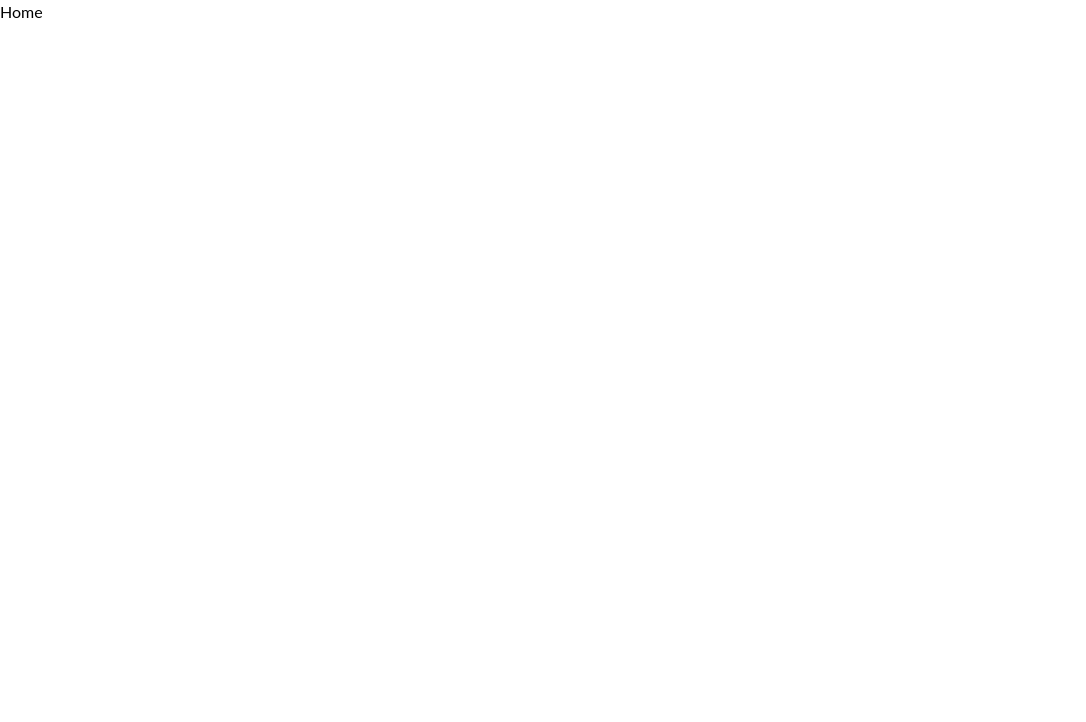
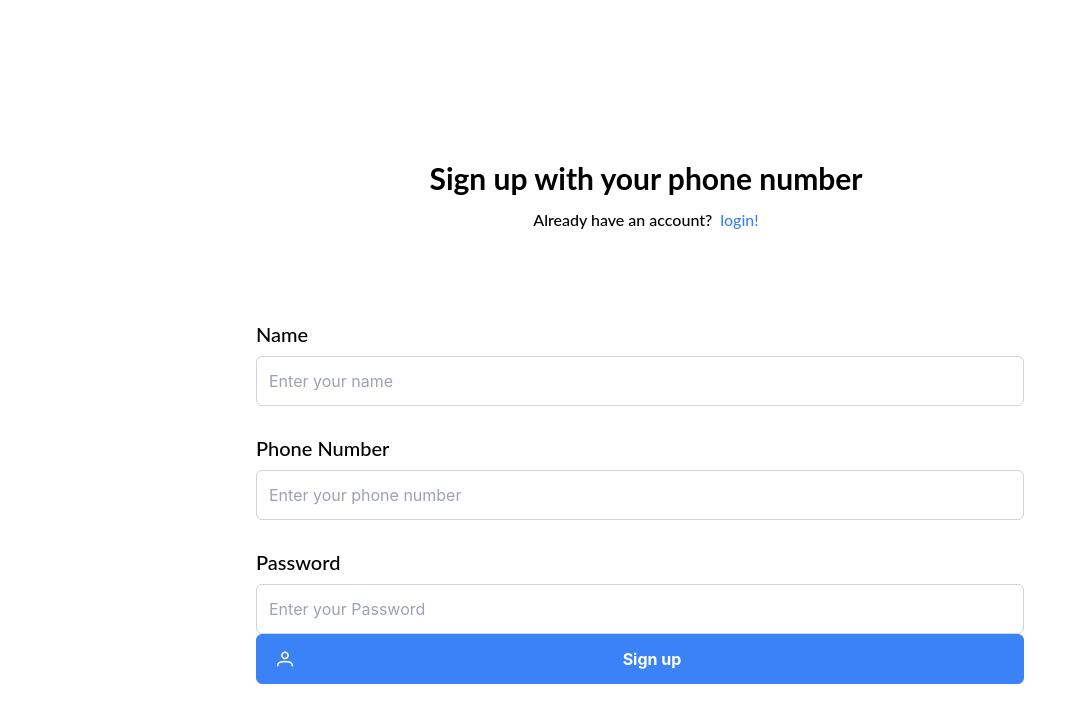
Before and after one commit to MennatAllahMagdy/e-commerce-admin, a React (Create React App) app in the folder frontend/: page /register in a window 1280 px wide. Shown: the top 722 px of the page, without its empty margins (0-1086 px from the left). Built offline with nearby package versions, Linux system fonts and the light colour scheme.

Commit message:
Created login/register and home pages

```diff
--- a/frontend/src/App.js
+++ b/frontend/src/App.js
@@ -2,10 +2,24 @@ import "primereact/resources/themes/lara-light-blue/theme.css"; //theme
 import "primereact/resources/primereact.min.css"; //core css
 import "primeicons/primeicons.css";
 
-import React, { Fragment } from "react";
+import { Login, Register } from "./pages";
+import React, { Fragment, useContext } from "react";
+import { Route, Routes } from "react-router-dom";
+
+import AuthContext from "./store/auth-context";
+import Home from "./pages/Home";
 
 function App() {
-  return <Fragment>Home</Fragment>;
+  const ctx = useContext(AuthContext);
+  return (
+    <Fragment>
+      <Routes>
+        <Route path="login" element={<Login />} />
+        <Route path="register" element={<Register />} />
+        <Route path="/*" element={<Home />} />
+      </Routes>
+    </Fragment>
+  );
 }
 
 export default App;
--- /dev/null
+++ b/frontend/src/components/Header.jsx
@@ -0,0 +1,51 @@
+import React, { useContext } from "react";
+
+import AuthContext from "../store/auth-context";
+import { Link } from "react-router-dom";
+
+const Header = () => {
+  const ctx = useContext(AuthContext);
+  const handleLogut = async () => {
+    const response = await fetch("http://localhost:8000/api/logout/", {
+      method: "POST",
+      headers: { "Content-Type": "application/json" },
+      credentials: "include",
+    });
+    if (response.ok) ctx.onLogout();
+  };
+  return (
+    <header>
+      <div className="shadow-md py-2 bg-sky-500/50 ">
+        <div className="px-6 w-full flex flex-wrap">
+          <div className="p-2 flex flex-row items-center w-full justify-between">
+            <div>
+              <Link to="/" className="pr-2 lg:px-2 py-2 text-2xl font-bold">
+                Home
+              </Link>
+            </div>
+            <div className="flex flex-row items-center justify-center gap-6 text-l">
+              <div>
+                {ctx.isLoggedIn ? (
+                  <div className="cursor-pointer" onClick={handleLogut}>
+                    Logut
+                  </div>
+                ) : (
+                  <Link to="/login" className="pr-2 lg:px-2 py-2">
+                    Login
+                  </Link>
+                )}
+              </div>
+              <div>
+                <Link to="/cart" className="pr-2 lg:px-2 py-2">
+                  <i className="pi pi-shopping-cart "></i>
+                </Link>
+              </div>
+            </div>
+          </div>
+        </div>
+      </div>
+    </header>
+  );
+};
+
+export default Header;
--- a/frontend/src/index.js
+++ b/frontend/src/index.js
@@ -2,14 +2,17 @@ import "./index.css";
 
 import App from "./App";
 import { AuthContextProvider } from "./store/auth-context";
+import { BrowserRouter } from "react-router-dom";
 import React from "react";
 import ReactDOM from "react-dom/client";
 
 const root = ReactDOM.createRoot(document.getElementById("root"));
 root.render(
   <React.StrictMode>
-    <AuthContextProvider>
-      <App />
-    </AuthContextProvider>
+    <BrowserRouter>
+      <AuthContextProvider>
+        <App />
+      </AuthContextProvider>
+    </BrowserRouter>
   </React.StrictMode>
 );
--- /dev/null
+++ b/frontend/src/pages/Home.jsx
@@ -0,0 +1,12 @@
+import Header from "../components/Header";
+import React from "react";
+
+const Home = () => {
+  return (
+    <div>
+      <Header />
+    </div>
+  );
+};
+
+export default Home;
--- /dev/null
+++ b/frontend/src/pages/Login.jsx
@@ -0,0 +1,96 @@
+import React, { useContext, useState } from "react";
+
+import AuthContext from "../store/auth-context";
+import { Button } from "primereact/button";
+import { InputText } from "primereact/inputtext";
+import { Link } from "react-router-dom";
+import { useNavigate } from "react-router-dom";
+
+const Login = () => {
+  const [password, setPassword] = useState("");
+  const [phoneNumber, setPhoneNumber] = useState("");
+  const [errors, setErrors] = useState(null);
+  const navigate = useNavigate();
+  const ctx = useContext(AuthContext);
+
+  const handleSubmit = async (e) => {
+    e.preventDefault();
+
+    try {
+      const response = await fetch("http://localhost:8000/api/login/", {
+        method: "POST",
+        headers: { "Content-Type": "application/json" },
+        credentials: "include",
+        body: JSON.stringify({
+          phone_number: phoneNumber,
+          password,
+        }),
+      });
+      if (response.ok) {
+        ctx.onLogin();
+        navigate("/");
+      } else {
+        const data = await response.json();
+        setErrors(JSON.stringify(data));
+      }
+    } catch (error) {
+      console.error(`Could not login: ${error}`);
+    }
+  };
+
+  return (
+    <div className="flex justify-center items-center gap-8 flex-col mt-40">
+      <div className="ml-3 text-center mb-5">
+        <div className="text-900 text-3xl font-bold mb-3">Welcome Back</div>
+        <span className="text-600 font-medium line-height-3">
+          Don't have an account?
+        </span>
+        <Link to={"/register"}>
+          <span className="font-medium no-underline ml-2 text-blue-500 cursor-pointer">
+            Create today!
+          </span>
+        </Link>
+      </div>
+
+      <div className="flex flex-col w-3/5 mb-2 mt-2">
+        <label
+          htmlFor="email"
+          className="block text-900 text-xl font-medium mb-2 mt-7"
+        >
+          Phone Number
+        </label>
+        <InputText
+          id="phone_number"
+          type="text"
+          placeholder="Enter your phone number"
+          className="w-full mb-3"
+          value={phoneNumber}
+          onChange={(e) => setPhoneNumber(e.target.value)}
+        />
+
+        <label
+          htmlFor="password"
+          className="block text-900 text-xl font-medium mb-2 mt-7"
+        >
+          Password
+        </label>
+        <InputText
+          type="password"
+          placeholder="Enter your Password"
+          className="w-full"
+          value={password}
+          onChange={(e) => setPassword(e.target.value)}
+        />
+        {errors && <p className="text-600 font-bold line-height-3">{errors}</p>}
+        <Button
+          label="Sign In"
+          icon="pi pi-user"
+          className="w-full"
+          onClick={handleSubmit}
+        />
+      </div>
+    </div>
+  );
+};
+
+export default Login;
--- /dev/null
+++ b/frontend/src/pages/Register.jsx
@@ -0,0 +1,111 @@
+import { Link, useNavigate } from "react-router-dom";
+import React, { useState } from "react";
+
+import { Button } from "primereact/button";
+import { InputText } from "primereact/inputtext";
+
+const Register = () => {
+  const [name, setName] = useState("");
+  const [password, setPassword] = useState("");
+  const [phoneNumber, setPhoneNumber] = useState("");
+  const [errors, setErrors] = useState(null);
+
+  const navigate = useNavigate();
+  const handleSubmit = async (e) => {
+    e.preventDefault();
+
+    try {
+      const response = await fetch("http://localhost:8000/api/register/", {
+        method: "POST",
+        headers: { "Content-Type": "application/json" },
+        body: JSON.stringify({
+          name,
+          phone_number: phoneNumber,
+          password,
+        }),
+      });
+
+      if (response.ok) {
+        navigate("/login");
+      } else {
+        const data = await response.json();
+        setErrors(JSON.stringify(data));
+      }
+    } catch (error) {
+      console.error(`Could not register: ${error}`);
+    }
+  };
+
+  return (
+    <div className="flex justify-center items-center gap-8 flex-col mt-40">
+      <div className="ml-3 text-center mb-5">
+        <div className="text-900 text-3xl font-bold mb-3">
+          Sign up with your phone number
+        </div>
+        <span className="text-600 font-medium line-height-3">
+          Already have an account?
+        </span>
+        <Link to={"/login"}>
+          <span className="font-medium no-underline ml-2 text-blue-500 cursor-pointer">
+            login!
+          </span>
+        </Link>
+      </div>
+
+      <div className="flex flex-col w-3/5 mb-2 mt-2">
+        <label
+          htmlFor="name"
+          className="block text-900 text-xl font-medium mb-2 mt-7"
+        >
+          Name
+        </label>
+        <InputText
+          id="name"
+          type="text"
+          placeholder="Enter your name"
+          className="w-full mb-3"
+          value={name}
+          onChange={(e) => setName(e.target.value)}
+        />
+
+        <label
+          htmlFor="email"
+          className="block text-900 text-xl font-medium mb-2 mt-7"
+        >
+          Phone Number
+        </label>
+        <InputText
+          id="phone_number"
+          type="text"
+          placeholder="Enter your phone number"
+          className="w-full mb-3"
+          value={phoneNumber}
+          onChange={(e) => setPhoneNumber(e.target.value)}
+        />
+
+        <label
+          htmlFor="password"
+          className="block text-900 text-xl font-medium mb-2 mt-7"
+        >
+          Password
+        </label>
+        <InputText
+          type="password"
+          placeholder="Enter your Password"
+          className="w-full"
+          value={password}
+          onChange={(e) => setPassword(e.target.value)}
+        />
+        {errors && <p className="text-600 font-bold line-height-3">{errors}</p>}
+        <Button
+          label="Sign up"
+          icon="pi pi-user"
+          className="w-full"
+          onClick={handleSubmit}
+        />
+      </div>
+    </div>
+  );
+};
+
+export default Register;
--- /dev/null
+++ b/frontend/src/pages/index.js
@@ -0,0 +1,2 @@
+export { default as Login } from "./Login";
+export { default as Register } from "./Register";
```
